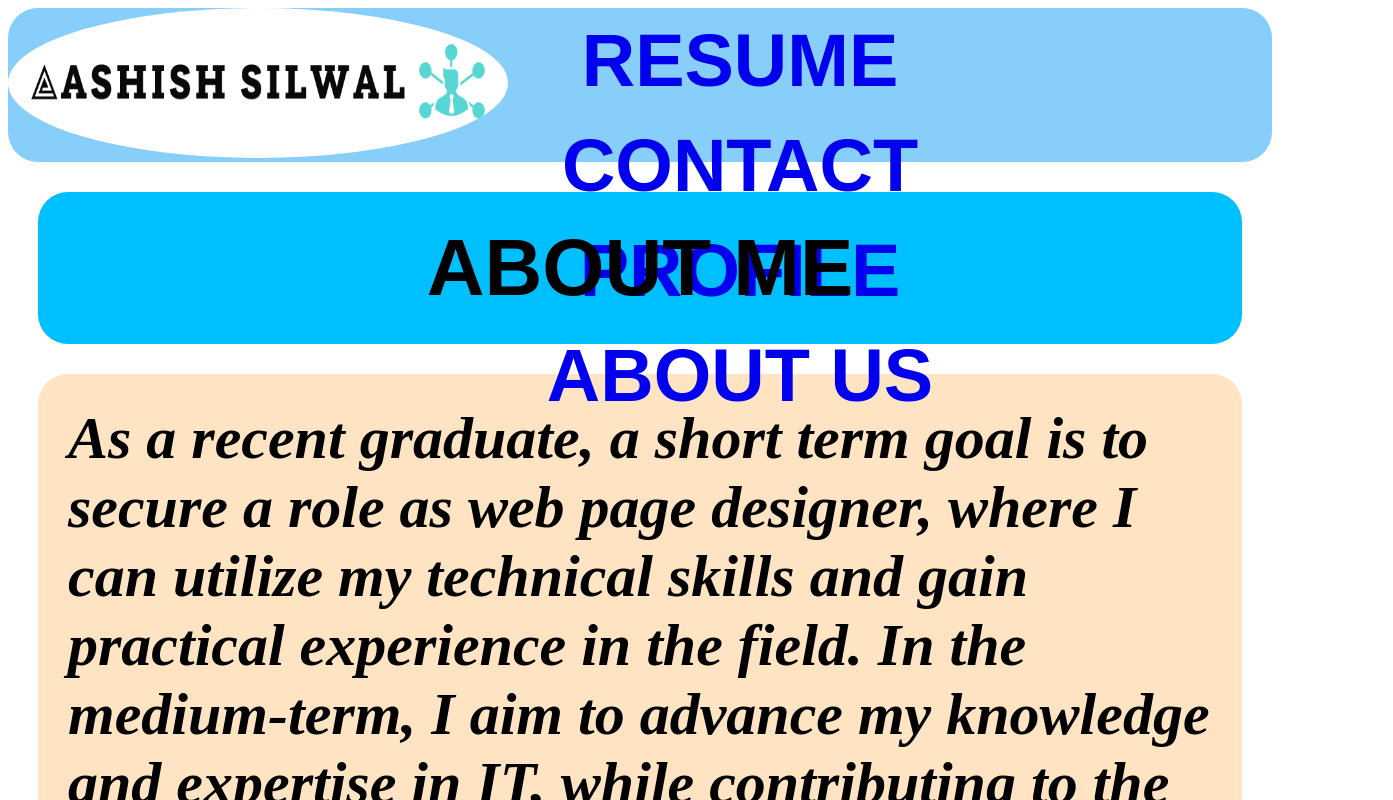
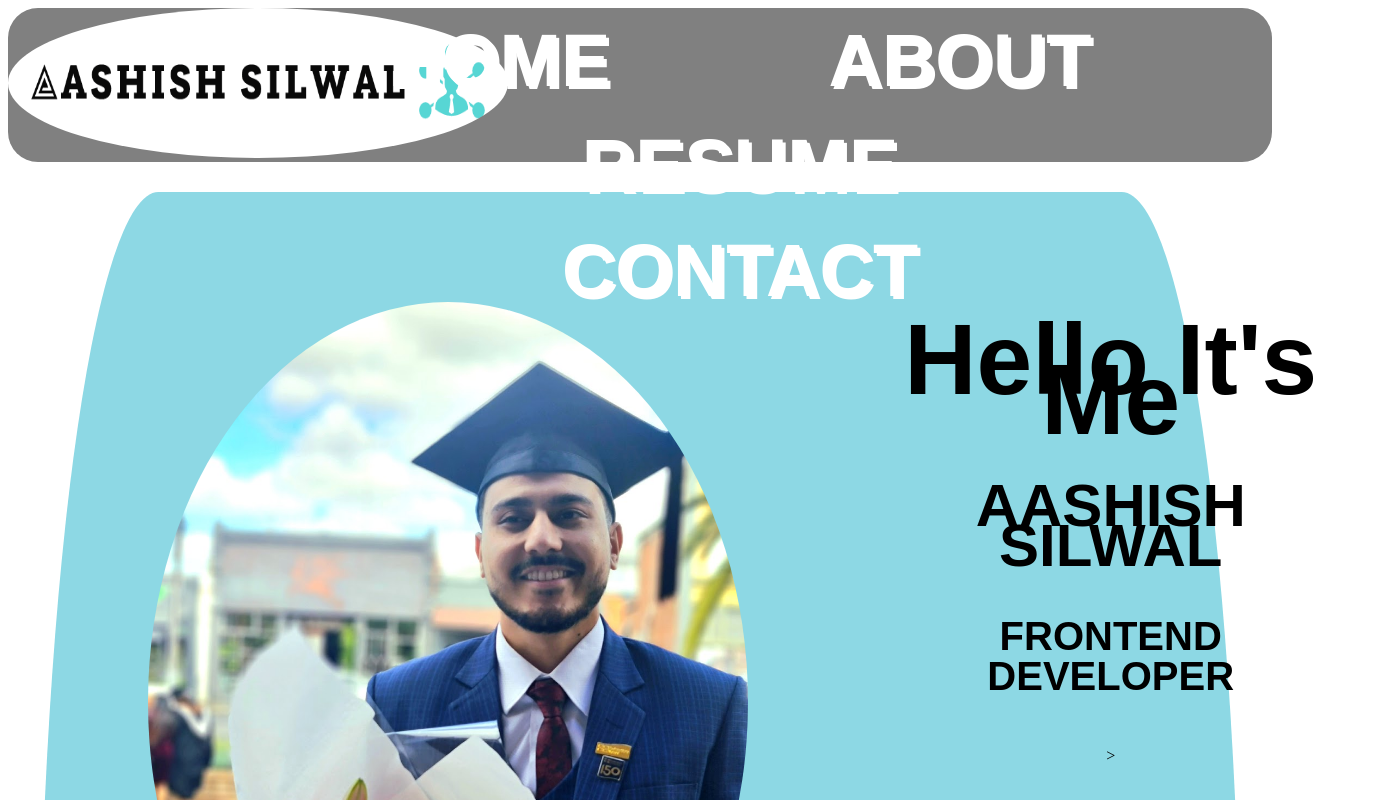
Before and after one commit to silwal08/silwal08, a plain HTML site: page index.html in a window 1280 px wide. Shown: the top 800 px of the page, 1393 px wide, since content can reach past the window. Drawn offline with Linux system fonts and the light colour scheme.

Commit message:
update everything

```diff
--- a/css/style.css
+++ b/css/style.css
@@ -14,7 +14,7 @@
 }
 
 .header {
-    background-color: #87CEFA;
+    background-color:grey;
     color: white;
     display: flex;
     justify-content: space-between;
@@ -54,7 +54,8 @@
 .menu li a {
     text-decoration: none;
     text-transform: uppercase;
-
+    color: white;
+    text-shadow: 3px 3px;
 }
 
 .menu li {
@@ -82,12 +83,7 @@
     text-align: center;
 }
 
-.profile img {
-    width: 600px;
-    height: 800px;
-    border-radius: 100%;
-    align-items: left;
-}
+
 
 .paragraph {
     padding: 100px;
@@ -100,7 +96,7 @@
 .subpara {
     column-count: 2;
 }
-
+/*
 .aboutme__title {
     margin: 30px;
     border-radius: 30px;
@@ -121,21 +117,23 @@
     padding: 30px;
     border-radius: 30px;
 }
-
-.profile__picture {
-    margin: 20px;
-    padding: 30px;;
-    font-size: 50px;
-    font-family: fantasy;
-}
+*/
 
 .profile {
     background-color: rgba(141, 216, 228, 255);
     display: flex;
     justify-content: space-around;
-    border-radius: 10% 30% 50% 70%;;
+    border-radius: 10% / 50%;;
     margin: 30px;
     padding:30px;
+}
+.profile img {
+    width: 600px;
+    height: 800px;
+   border-radius: 100%;
+    align-items: left;
+    margin: 40px;
+    padding: 40px;;
 }
 .profile__description{
     padding: 60px;
@@ -159,6 +157,7 @@
     font-size: 40px;
     font-weight: bold;
     font-family: fantasy;
+
 }
 .profile__description p{
 
--- a/index.html
+++ b/index.html
@@ -19,17 +19,17 @@
                 </div>
                 <div class="nav">
                     <ul class="menu">
+                        <li><a class="menulinks" href="#">Home </a></li>
+                        <li><a class="menulinks" href="#">About</a></li>
                         <li><a class="menulinks" href="#">Resume</a></li>
-                        <li><a class="menulinks" href="#">contact</a></li>
-                        <li><a class="menulinks" href="#">Profile</a></li>
-                        <li><a class="menulinks" href="#">About Us</a></li>
+                        <li><a class="menulinks" href="#">Contact</a></li>
                     </ul>
                 </div>
             </div>
         </header>
     </div>
     <main>
-        <div class="Title">
+       <div class="Title"> <!--
             <div class="aboutme">
                 <h1 class="aboutme__title">About Me</h1>
                 <p class="aboutme__description"> As a recent graduate, a short term goal is to secure a role as web page
@@ -37,7 +37,7 @@
                     medium-term, I aim to advance my knowledge and expertise in IT, while contributing to the growth and
                     sucess of the organization. In the long term,I aspire to take on leadership roles and make a
                     significant impact in the field of Information technology.</p>
-            </div>
+            </div>-->
         </div>
         <div class="profile">
 
```
